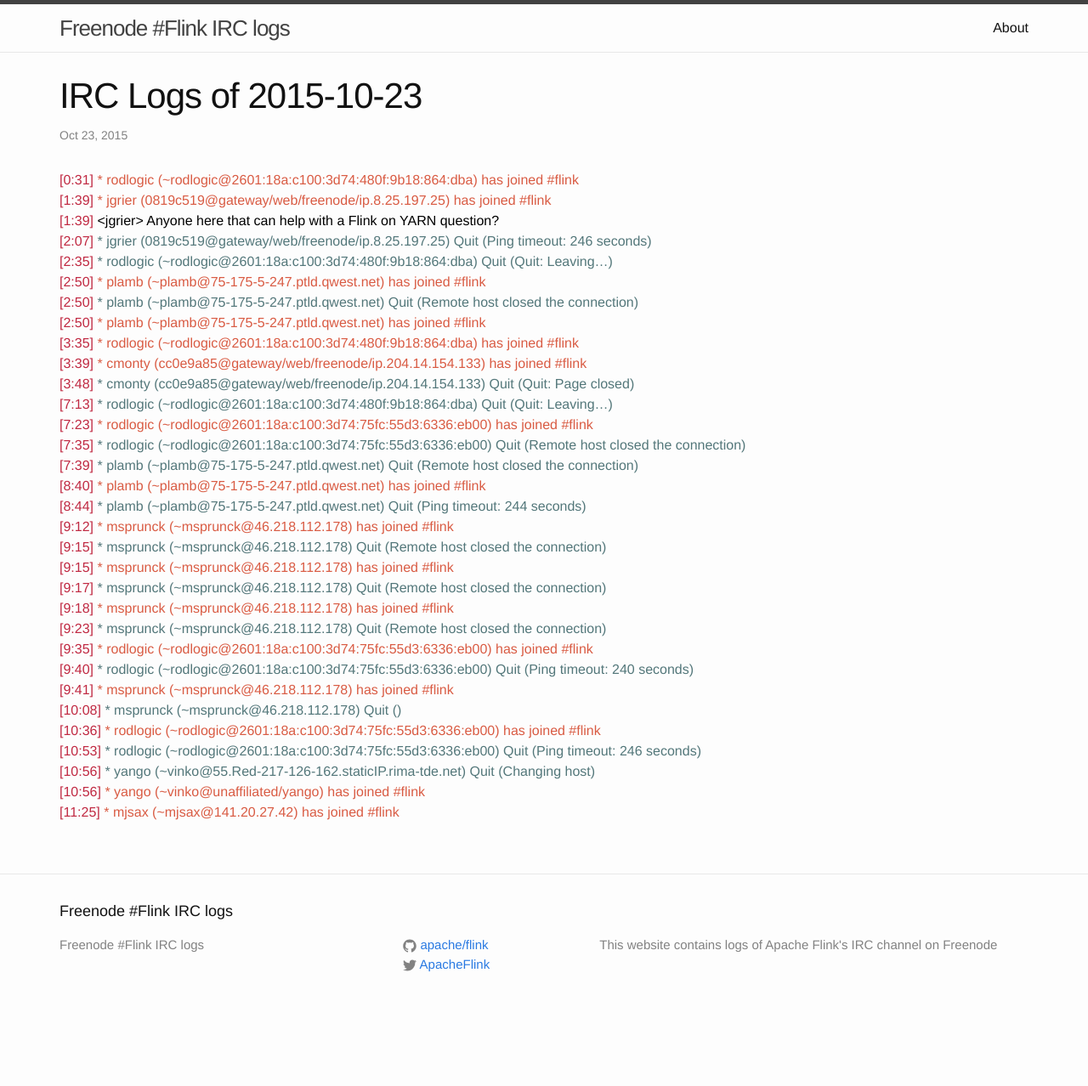
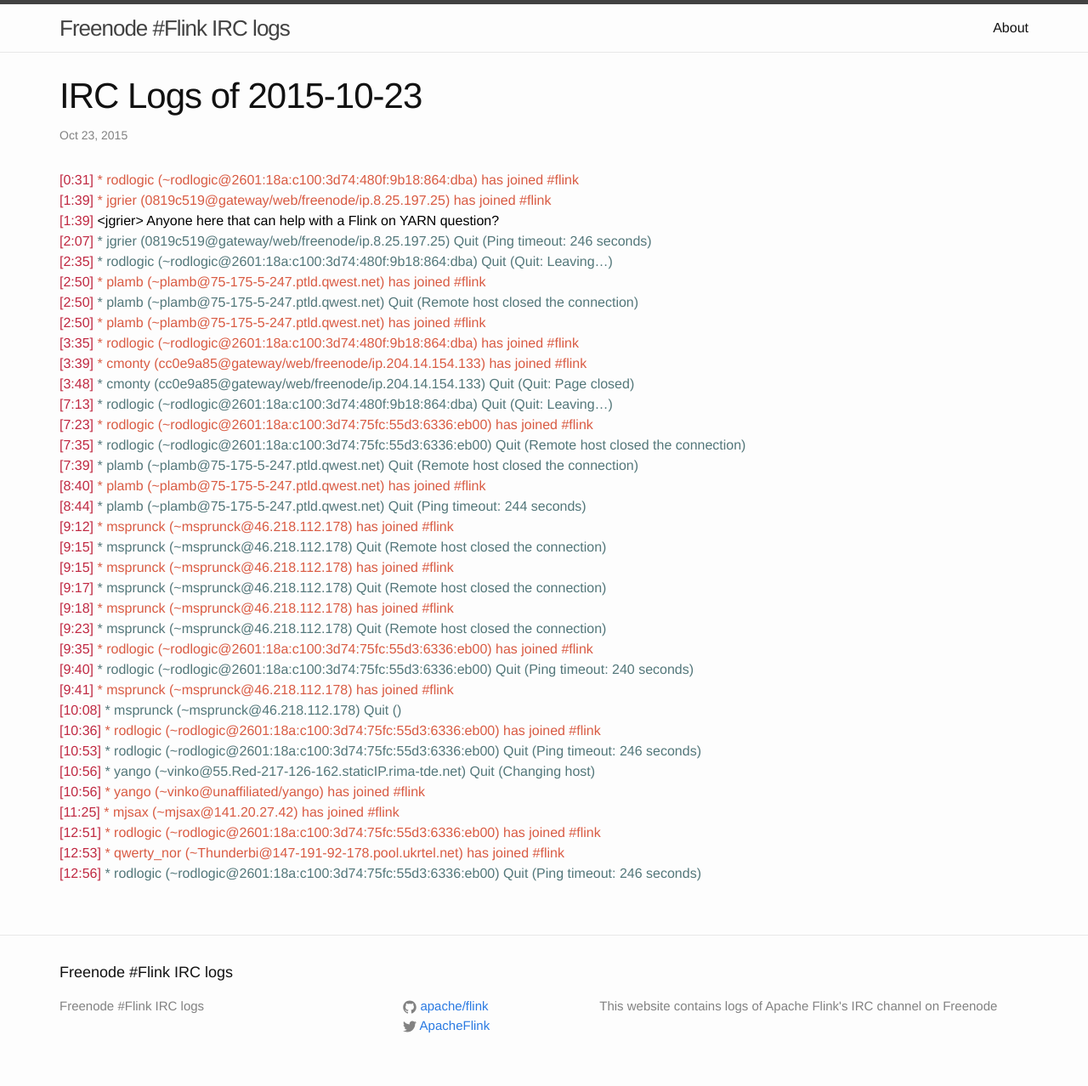
Before and after one commit to flink-irc-logs/flink-irc-logs.github.io, a Jekyll site: the page built from _posts/2015-10-23-logs.markdown, in a window 1280 px wide. Shown: the whole page at 85% size. Built offline with Jekyll 4.4.1, drawn with Linux system fonts in a browser that asks for light colours; before the commit the page ends 1206 px from its top, so only the background shows below that.

Commit message:
Update of the logs on Fri Oct 23 13:28:34 CEST 2015

```diff
--- a/_posts/2015-10-23-logs.markdown
+++ b/_posts/2015-10-23-logs.markdown
@@ -36,3 +36,6 @@
 <span class="irc-date">[10:56]</span> <span class="irc-navy">* yango (~vinko@55.Red-217-126-162.staticIP.rima-tde.net) Quit (Changing host)</span><br />
 <span class="irc-date">[10:56]</span> <span class="irc-green">* yango (~vinko@unaffiliated/yango) has joined #flink</span><br />
 <span class="irc-date">[11:25]</span> <span class="irc-green">* mjsax (~mjsax@141.20.27.42) has joined #flink</span><br />
+<span class="irc-date">[12:51]</span> <span class="irc-green">* rodlogic (~rodlogic@2601:18a:c100:3d74:75fc:55d3:6336:eb00) has joined #flink</span><br />
+<span class="irc-date">[12:53]</span> <span class="irc-green">* qwerty_nor (~Thunderbi@147-191-92-178.pool.ukrtel.net) has joined #flink</span><br />
+<span class="irc-date">[12:56]</span> <span class="irc-navy">* rodlogic (~rodlogic@2601:18a:c100:3d74:75fc:55d3:6336:eb00) Quit (Ping timeout: 246 seconds)</span><br />
```
